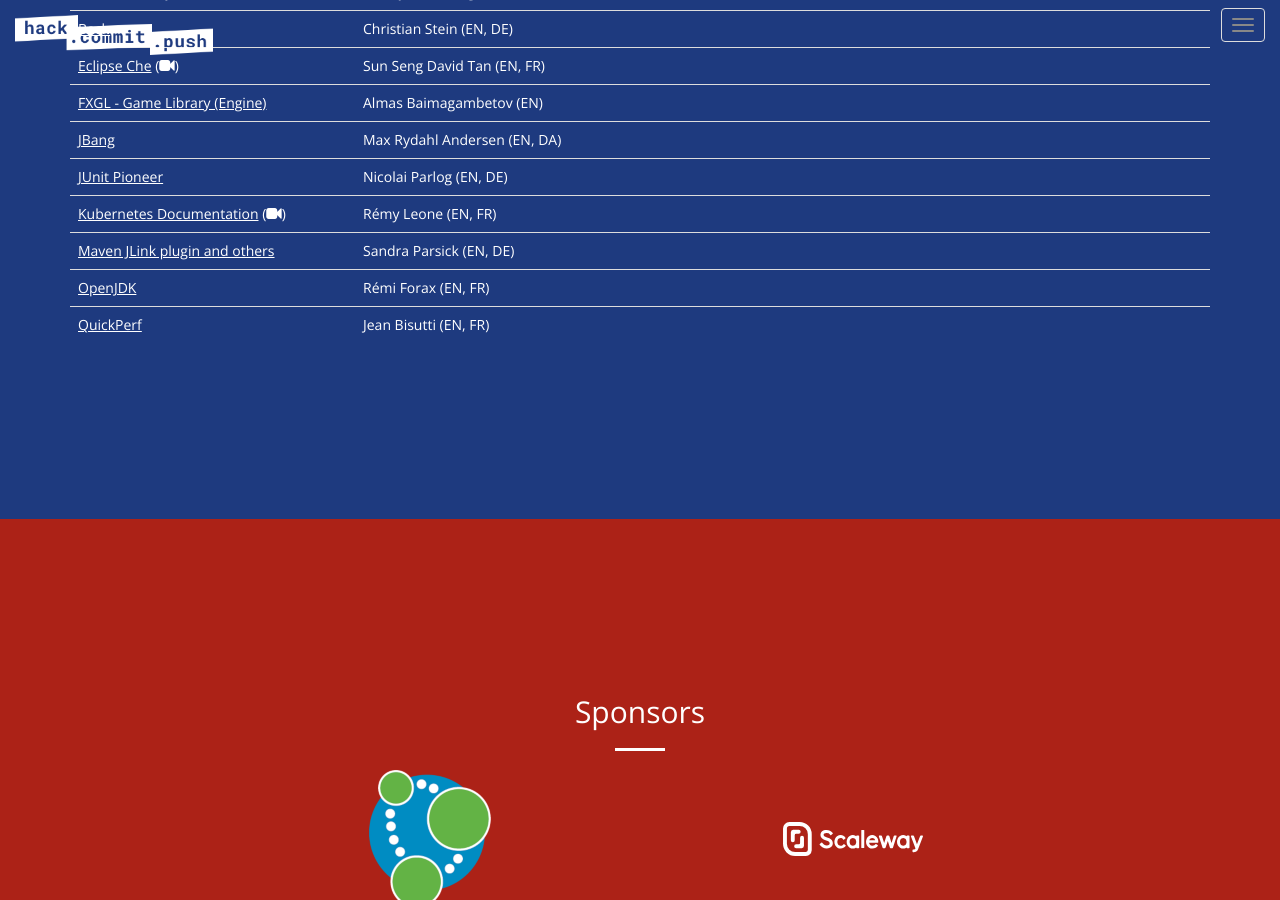
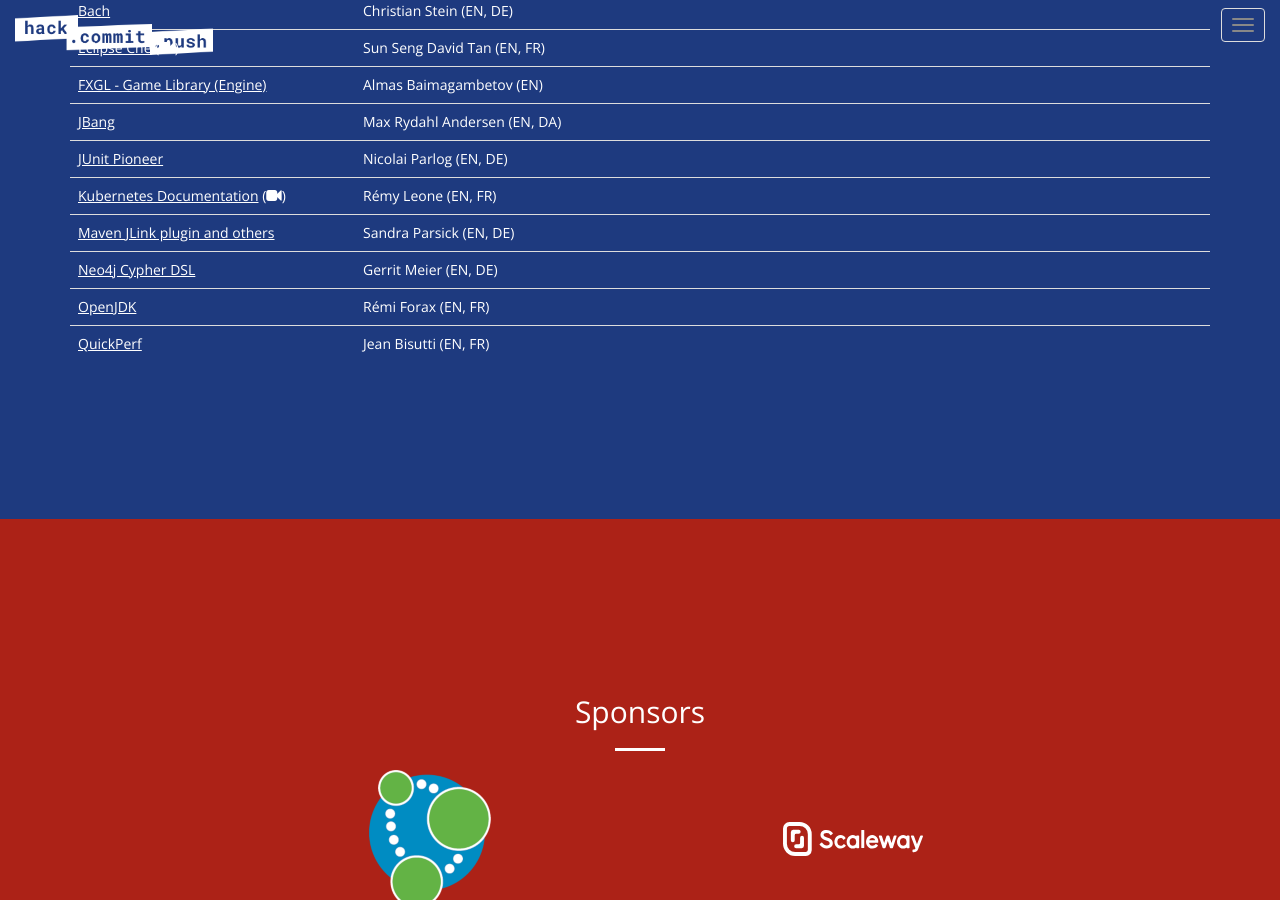
Before and after one commit to hack-commit-push/paris2021, a Jekyll site: the page built from index.html, in a window 1280 px wide and 900 px high, scrolled down 4070 px. Built offline with Jekyll 4.4.1, drawn with Linux system fonts in a browser that asks for light colours.

Commit message:
Add Neo4j Cypher DSL

```diff
--- a/_data/projects.yml
+++ b/_data/projects.yml
@@ -85,3 +85,10 @@
     - name: Almas Baimagambetov
       spoken_languages:
         - EN
+- name: Neo4j Cypher DSL
+  url: https://github.com/neo4j-contrib/cypher-dsl
+  leads:
+    - name: Gerrit Meier
+      spoken_languages:
+        - EN
+        - DE
```
